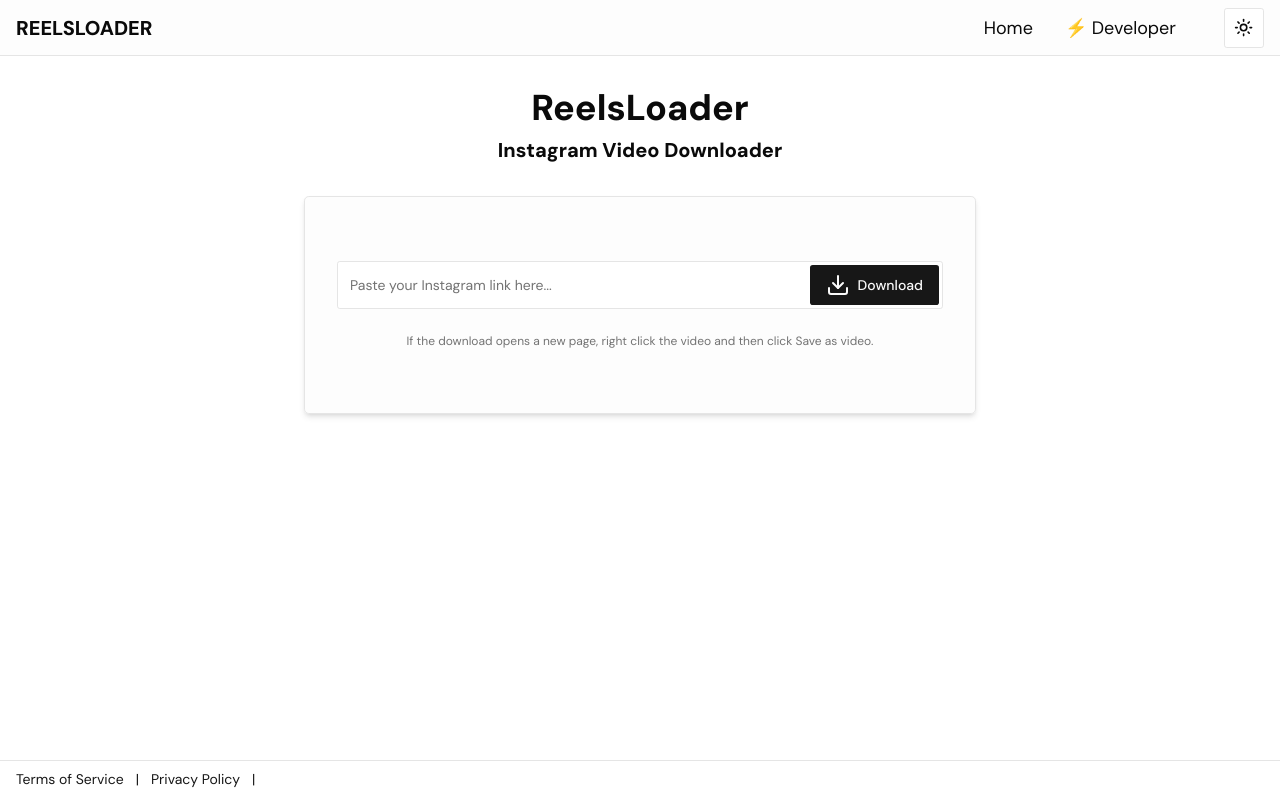
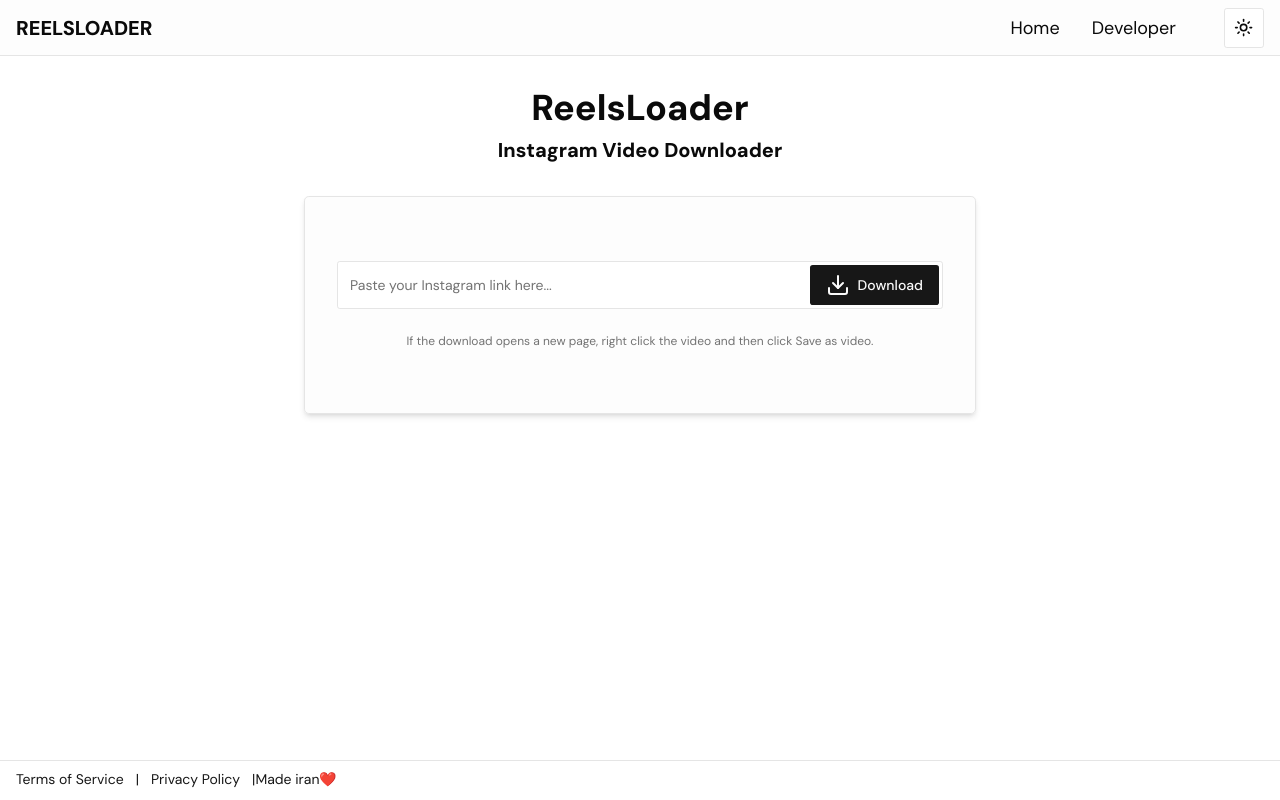
Before and after one commit to alirezalali/ReelsLoader, a Next.js app: page / in a window 1280 px wide. Built offline with nearby package versions, Linux system fonts and the light colour scheme.

Commit message:
Update layout.tsx

```diff
--- a/src/components/layout.tsx
+++ b/src/components/layout.tsx
@@ -32,7 +32,7 @@ export function Navbar() {
               href="https://t.me/MrPietro"
               className="hover:underline"
             >
-            ⚡ Developer
+              Developer
             </Link>
           </div>
           <ThemeToggle />
@@ -57,7 +57,7 @@ export function Footer() {
             Privacy Policy
           </Link>
           <span aria-hidden="true" className="mx-2 select-none">
-            |
+            |Made iran❤️
           </span>
         </div>
       </div>
```
